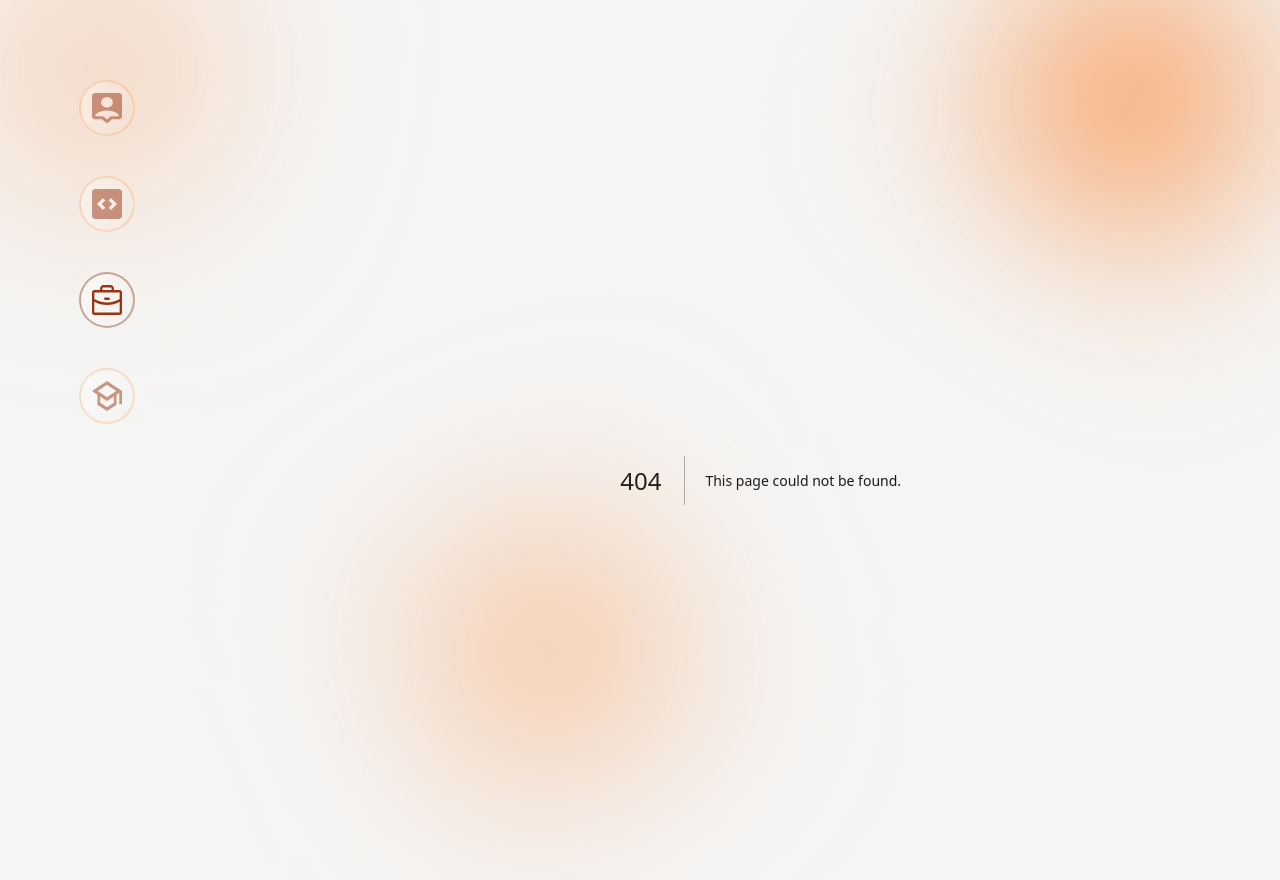
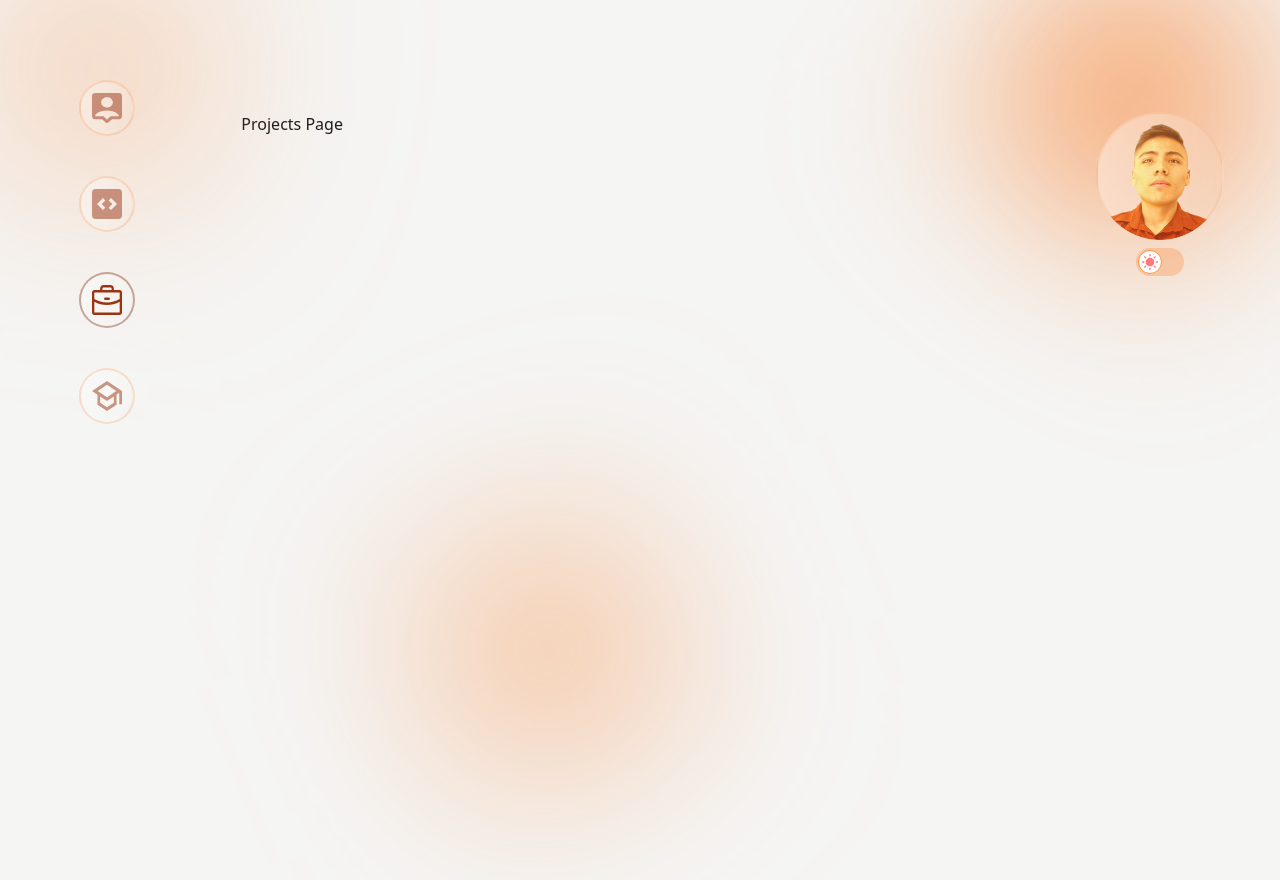
Before and after one commit to MakJCE/portfolio, a Next.js app: page /projects in a window 1280 px wide. Before the commit this address had no page. After the commit the page ends 800 px from the top, so only its background shows below. Built offline with nearby package versions, Linux system fonts and the light colour scheme; a web font is replaced by a local one.

Commit message:
Implement Routes and Navigation

```diff
--- /dev/null
+++ b/app/education/page.jsx
@@ -0,0 +1,15 @@
+import React from 'react';
+import Portrait from '../../components/home/Portrait';
+
+const EducationPage = () => {
+  return (
+    <section>
+      <div className="flex justify-between gap-12 sm:gap-52 mt-8 mr-14 flex-wrap">
+        <span>Education Page</span>
+        <Portrait />
+      </div>
+    </section>
+  );
+};
+
+export default EducationPage;
--- a/app/page.jsx
+++ b/app/page.jsx
@@ -12,7 +12,7 @@ const HomePage = () => {
     <section className={font.className}>
       <div className="flex justify-center gap-12 sm:gap-52 mt-14 flex-wrap">
         <MainText />
-        <Portrait/>
+        <Portrait large/>
       </div>
     </section>
   );
--- /dev/null
+++ b/app/projects/page.jsx
@@ -0,0 +1,15 @@
+import React from 'react';
+import Portrait from '../../components/home/Portrait';
+
+const ProjectsPage = () => {
+  return (
+    <section>
+      <div className="flex justify-between gap-12 sm:gap-52 mt-8 mr-14 flex-wrap">
+        <span>Projects Page</span>
+        <Portrait />
+      </div>
+    </section>
+  )
+}
+
+export default ProjectsPage
--- /dev/null
+++ b/app/skills/page.jsx
@@ -0,0 +1,15 @@
+import React from 'react';
+import Portrait from '../../components/home/Portrait';
+
+const SkillsPage = () => {
+  return (
+    <section>
+      <div className="flex justify-between gap-12 sm:gap-52 mt-8 mr-14 flex-wrap">
+        <span>Skills Page</span>
+        <Portrait />
+      </div>
+    </section>
+  );
+};
+
+export default SkillsPage;
--- a/components/home/Portrait.jsx
+++ b/components/home/Portrait.jsx
@@ -1,12 +1,17 @@
 import React from 'react';
 import DarkModeButton from './DarkModeButton';
 
-const Portrait = () => {
+const Portrait = ({ large = false }) => {
+  const dimensions = large ? 'w-60 h-60' : 'w-32 h-32';
   return (
-    <div className="flex flex-col items-center gap-2">
-      <div className="relative w-60 h-60 rounded-full peer">
-        <div className="absolute w-60 h-60 radial-gradient-stroke border-2 border-solid border-orange-500/10 dark:border-orange-500/[.40]"></div>
-        <div className="absolute w-60 h-60 bg-[url('../public/portrait-no-bg.png')] bg-cover bg-center rounded-full hover:shadow-lg hover:shadow-orange-500/40 transition duration-200"></div>
+    <div className={`flex flex-col items-center gap-2`}>
+      <div className={`relative ${dimensions} rounded-full peer`}>
+        <div
+          className={`absolute ${dimensions} radial-gradient-stroke border-2 border-solid border-orange-500/10 dark:border-orange-500/[.40]`}
+        ></div>
+        <div
+          className={`absolute ${dimensions} bg-[url('../public/portrait-no-bg.png')] bg-cover bg-center rounded-full hover:shadow-lg hover:shadow-orange-500/40 transition duration-200`}
+        ></div>
       </div>
       <DarkModeButton />
     </div>
--- a/components/sideBar/NavCircle.jsx
+++ b/components/sideBar/NavCircle.jsx
@@ -8,7 +8,7 @@ const NavCircle = ({ label, Logo, url }) => {
   const navCircleStyle =
     'w-14 h-14 text-orange-800/50 dark:text-white/50 flex justify-center items-center radial-gradient-bg rounded-full border-2 border-solid border-orange-500/20 hover:border-orange-500/40 dark:border-orange-500/40 dark:hover:border-orange-500/60 group relative';
   const selectedCircleStyle =
-    'w-14 h-14 text-orange-800 dark:text-white flex justify-center items-center radial-gradient-bg-hover rounded-full border-2 border-solid border-orange-900/40 hover:border-orange-500/60 dark:border-white/60 dark:hover:border-orange-500/80 group relative';
+    'w-14 h-14 text-orange-800 dark:text-white flex justify-center items-center radial-gradient-bg-hover rounded-full border-2 border-solid border-orange-900/40 dark:border-white/60 group relative';
   return (
     <div className={pathname === url ? selectedCircleStyle : navCircleStyle}>
       <NavbarLogos label={label} width="30px" height="30px" />
```
